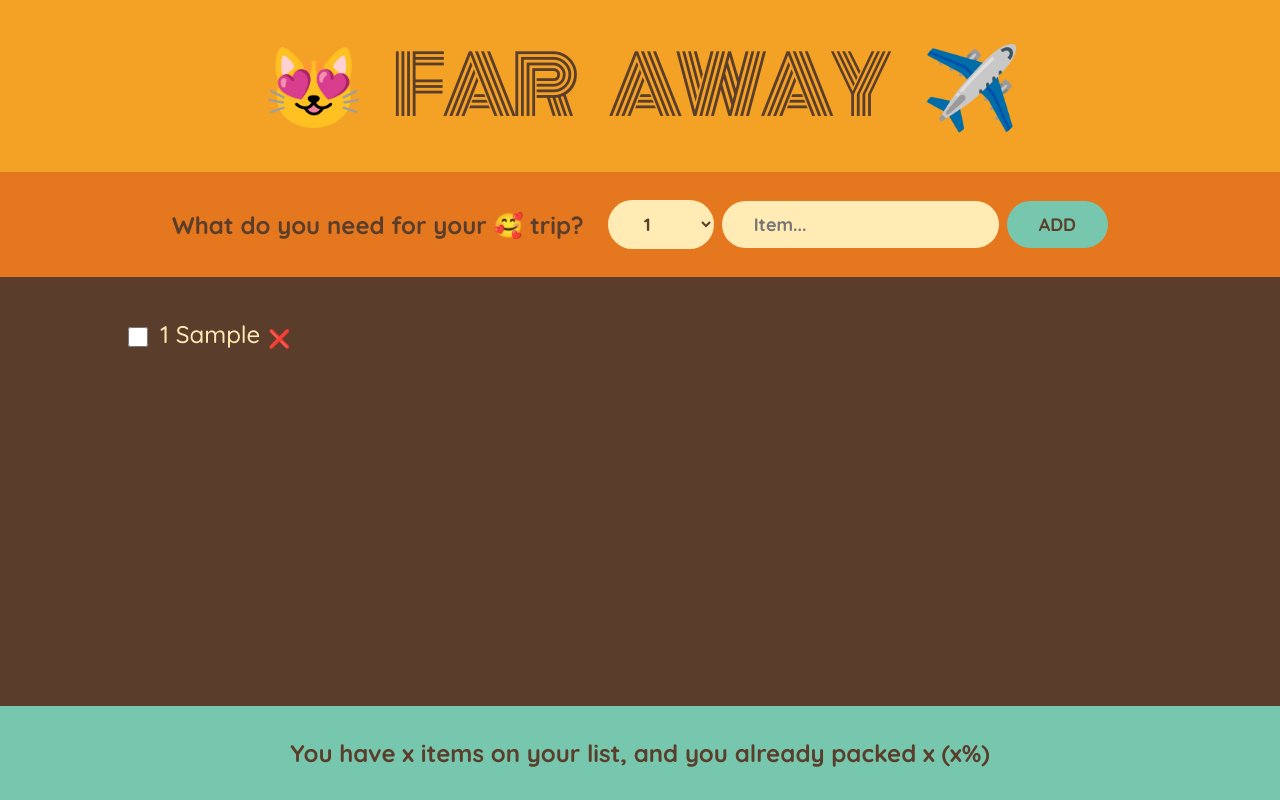
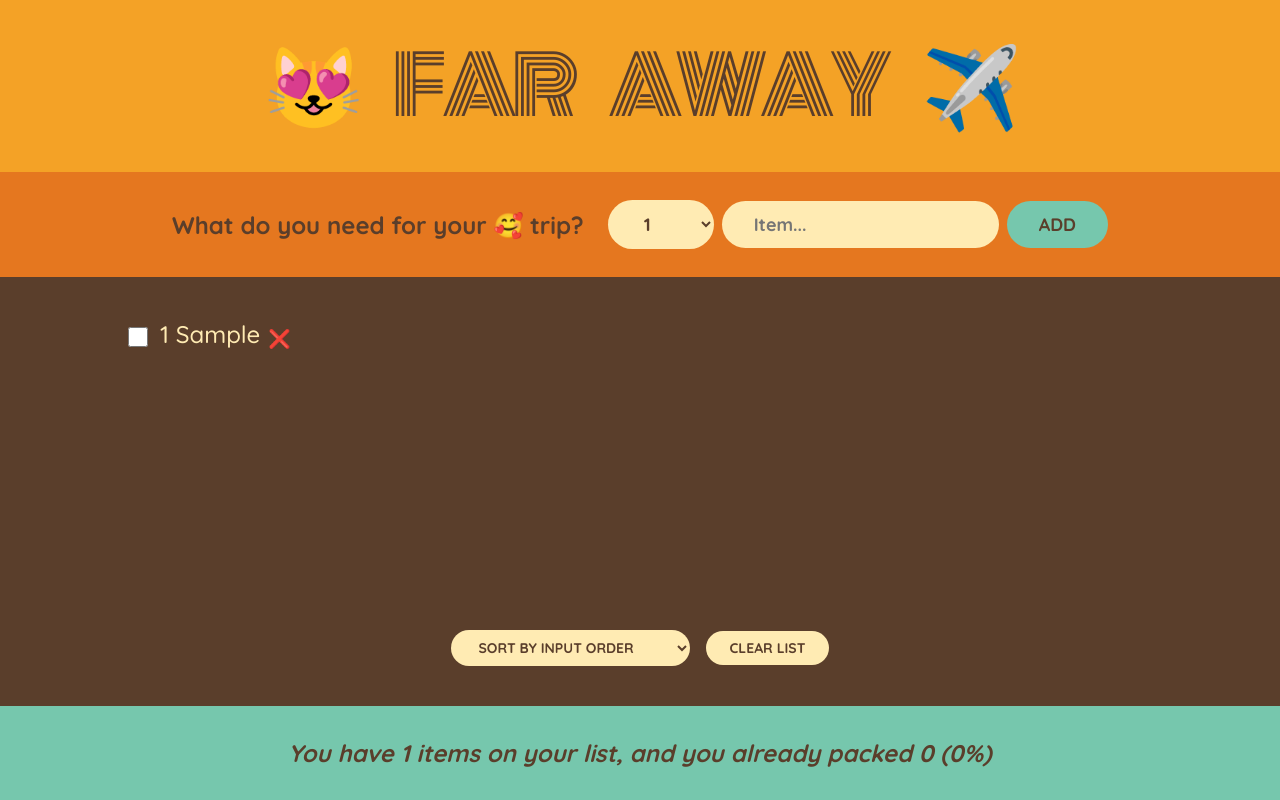
Before and after one commit to mushroom18/ReactCourse, a React (Vite) app: page / in a window 1280 px wide. Both pictures are taken after typing "Sample" into the empty fields and a click on the button "ADD". Built offline with nearby package versions, Linux system fonts and the light colour scheme.

Commit message:
finish project3 travel list

```diff
--- a/src/03-travel-list/App.jsx
+++ b/src/03-travel-list/App.jsx
@@ -1,5 +1,9 @@
 import { useState } from "react";
 import "./index.css";
+import Logo from "./Logo";
+import Form from "./Form";
+import { PackingList } from "./PackingList";
+import { Stats } from "./Stats";
 
 export default function App() {
   const [items, setItems] = useState([]);
@@ -20,6 +24,13 @@
     );
   }
 
+  function handleClearItems() {
+    const confirmed = window.confirm(
+      "Are you sure you want to delete all items?"
+    );
+    if (confirmed) setItems([]);
+  }
+
   return (
     <div className="app">
       <Logo />
@@ -29,99 +40,9 @@
         key={items.id}
         onDeleteItem={handleDeleteItem}
         onToggleItem={handleToggleItem}
+        onClearItems={handleClearItems}
       />
-      <Stats />
+      <Stats items={items} />
     </div>
   );
 }
-
-function Logo() {
-  return <h1>😻 Far Away ✈️</h1>;
-}
-
-function Form({ onAddItems }) {
-  const [description, setDescription] = useState("");
-  const [quantity, setQuantity] = useState(1);
-
-  function handleSubmit(e) {
-    e.preventDefault();
-    if (!description) return;
-
-    const newItem = { description, quantity, packed: false, id: Date.now() };
-    console.log(newItem);
-
-    onAddItems(newItem);
-
-    setDescription("");
-    setQuantity(1);
-  }
-
-  return (
-    <form className="add-form" onSubmit={handleSubmit}>
-      <h3>What do you need for your 🥰 trip?</h3>
-      <select
-        value={quantity}
-        onChange={(e) => {
-          setQuantity(Number(e.target.value));
-        }}
-      >
-        {Array.from({ length: 20 }, (_, i) => i + 1).map((num) => (
-          <option value={num} key={num}>
-            {num}
-          </option>
-        ))}
-      </select>
-      <input
-        type="text"
-        placeholder="Item..."
-        value={description}
-        onChange={(e) => {
-          //console.log(e.target);
-          setDescription(e.target.value);
-        }}
-      />
-      <button>Add</button>
-    </form>
-  );
-}
-
-function PackingList({ items, onDeleteItem, onToggleItem }) {
-  return (
-    <div className="list">
-      <ul>
-        {items.map((item) => (
-          <Items
-            items={item}
-            key={item.id}
-            onDeleteItem={onDeleteItem}
-            onToggleItem={onToggleItem}
-          />
-        ))}
-      </ul>
-    </div>
-  );
-}
-
-function Items({ items, onDeleteItem, onToggleItem }) {
-  return (
-    <li>
-      <input
-        type="checkbox"
-        value={items.packed}
-        onChange={() => onToggleItem(items.id)}
-      />
-      <span style={items.packed ? { textDecoration: "line-through" } : {}}>
-        {items.quantity} {items.description}
-        <button onClick={() => onDeleteItem(items.id)}>❌</button>
-      </span>
-    </li>
-  );
-}
-
-function Stats() {
-  return (
-    <footer className="stats">
-      You have x items on your list, and you already packed x (x%)
-    </footer>
-  );
-}
--- /dev/null
+++ b/src/03-travel-list/Form.jsx
@@ -0,0 +1,47 @@
+import { useState } from "react";
+
+export default function Form({ onAddItems }) {
+  const [description, setDescription] = useState("");
+  const [quantity, setQuantity] = useState(1);
+
+  function handleSubmit(e) {
+    e.preventDefault();
+    if (!description) return;
+
+    const newItem = { description, quantity, packed: false, id: Date.now() };
+    console.log(newItem);
+
+    onAddItems(newItem);
+
+    setDescription("");
+    setQuantity(1);
+  }
+
+  return (
+    <form className="add-form" onSubmit={handleSubmit}>
+      <h3>What do you need for your 🥰 trip?</h3>
+      <select
+        value={quantity}
+        onChange={(e) => {
+          setQuantity(Number(e.target.value));
+        }}
+      >
+        {Array.from({ length: 20 }, (_, i) => i + 1).map((num) => (
+          <option value={num} key={num}>
+            {num}
+          </option>
+        ))}
+      </select>
+      <input
+        type="text"
+        placeholder="Item..."
+        value={description}
+        onChange={(e) => {
+          //console.log(e.target);
+          setDescription(e.target.value);
+        }}
+      />
+      <button>Add</button>
+    </form>
+  );
+}
--- /dev/null
+++ b/src/03-travel-list/Items.jsx
@@ -0,0 +1,15 @@
+export function Items({ items, onDeleteItem, onToggleItem }) {
+  return (
+    <li>
+      <input
+        type="checkbox"
+        value={items.packed}
+        onChange={() => onToggleItem(items.id)}
+      />
+      <span style={items.packed ? { textDecoration: "line-through" } : {}}>
+        {items.quantity} {items.description}
+        <button onClick={() => onDeleteItem(items.id)}>❌</button>
+      </span>
+    </li>
+  );
+}
--- /dev/null
+++ b/src/03-travel-list/Logo.jsx
@@ -0,0 +1,3 @@
+export default function Logo() {
+  return <h1>😻 Far Away ✈️</h1>;
+}
--- /dev/null
+++ b/src/03-travel-list/PackingList.jsx
@@ -0,0 +1,45 @@
+import { useState } from "react";
+import { Items } from "./Items";
+
+export function PackingList({
+  items,
+  onDeleteItem,
+  onToggleItem,
+  onClearItems,
+}) {
+  const [sortBy, setSortBy] = useState("input");
+
+  let sortedItems;
+  if (sortBy === "input") sortedItems = items;
+  if (sortBy === "description")
+    sortedItems = items
+      .slice()
+      .sort((a, b) => a.description.localeCompare(b.description));
+  if (sortBy === "packed")
+    sortedItems = items
+      .slice()
+      .sort((a, b) => Number(a.packed) - Number(b.packed));
+
+  return (
+    <div className="list">
+      <ul>
+        {sortedItems.map((item) => (
+          <Items
+            items={item}
+            key={item.id}
+            onDeleteItem={onDeleteItem}
+            onToggleItem={onToggleItem}
+          />
+        ))}
+      </ul>
+      <div className="actions">
+        <select value={sortBy} onChange={(e) => setSortBy(e.target.value)}>
+          <option value="input">Sort by input order</option>
+          <option value="description">Sort by description </option>
+          <option value="packed">Sort by packed status</option>
+        </select>
+        <button onClick={() => onClearItems()}>Clear List</button>
+      </div>
+    </div>
+  );
+}
--- /dev/null
+++ b/src/03-travel-list/Stats.jsx
@@ -0,0 +1,23 @@
+export function Stats({ items }) {
+  if (!items.length)
+    return (
+      <p className="stats">
+        <em>Start adding some items to your packing list!</em>
+      </p>
+    );
+
+  const numItems = items.length;
+  const numPacked = items.filter((item) => item.packed).length;
+  const percentage = Math.round((numPacked / numItems) * 100);
+
+  return (
+    <footer className="stats">
+      <em>
+        {percentage === 100
+          ? "You got everything! Ready to go!"
+          : `You have ${numItems} items on your list, and you already packed
+        ${numPacked} (${percentage}%)`}
+      </em>
+    </footer>
+  );
+}
```
